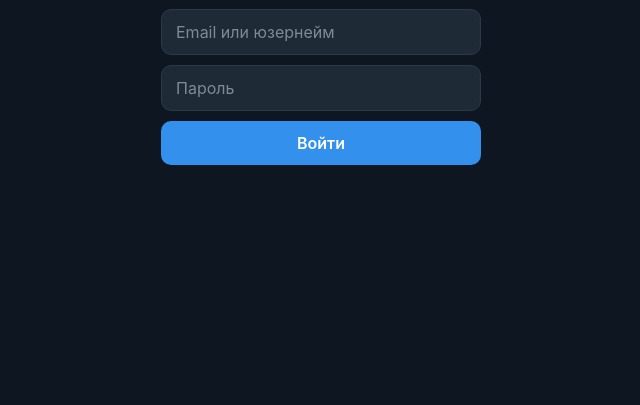
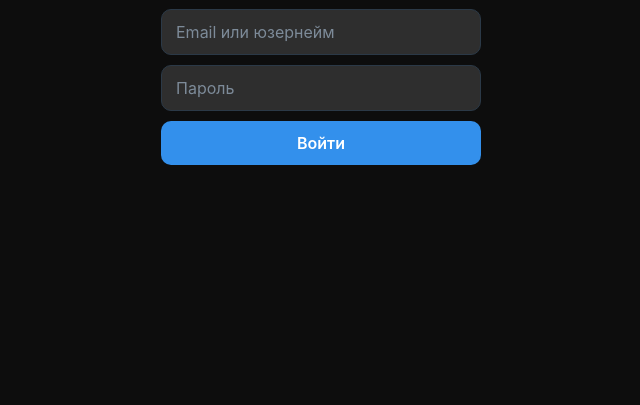
Before and after one commit to sashafystykan-web/hush, a website: page public/index.html in a window 1280 px wide. Shown: the part 395-800 px from the top of the page, without its empty margins (319-959 px from the left). Drawn offline with nearby package versions, Linux system fonts and the light colour scheme.

Commit message:
Update style.css

```diff
--- a/public/style.css
+++ b/public/style.css
@@ -5,9 +5,9 @@
 }
 
 :root {
-  --bg: #0e1621;
-  --bg-panel: #17212b;
-  --bg-elevated: #1f2a37;
+  --bg: #0d0d0d;
+  --bg-panel: #2b2b2b;
+  --bg-elevated: #2e2e2e;
   --border: #2b3947;
   --text: #e6ebf0;
   --text-dim: #7d8b99;
```
